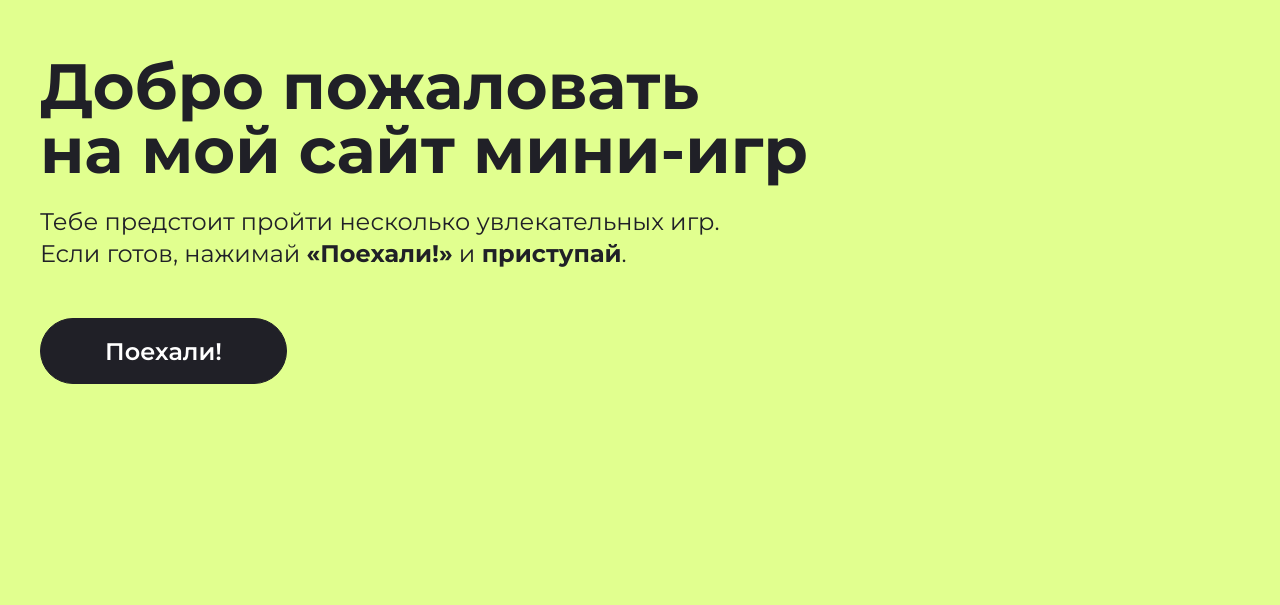
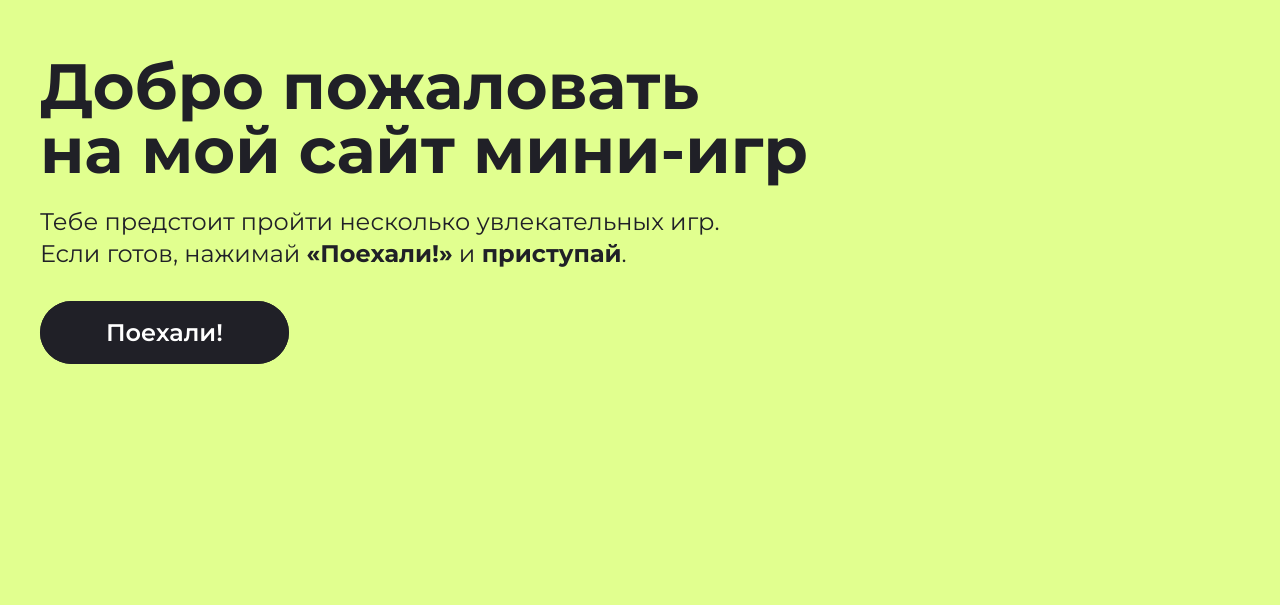
Before and after one commit to Bossgmm/2-nd-course-hw, a plain HTML site: page index.html in a window 1280 px wide. Shown: the part 142-747 px from the top of the page. Drawn offline with Linux system fonts and the light colour scheme.

Commit message:
Сorrecting validity

```diff
--- a/index.html
+++ b/index.html
@@ -4,12 +4,12 @@
     <meta charset="UTF-8">
     <meta name="viewport" content="width=device-width, initial-scale=1.0">
     <title>Мини-игры</title>
-    <link rel="preconnect" href="https://fonts.googleapis.com" />
-    <link rel="preconnect" href="https://fonts.gstatic.com" crossorigin />
+    <link rel="preconnect" href="https://fonts.googleapis.com" >
+    <link rel="preconnect" href="https://fonts.gstatic.com" crossorigin >
     <link
       href="https://fonts.googleapis.com/css2?family=Montserrat:ital,wght@0,100..900;1,100..900&display=swap"
       rel="stylesheet"
-    />
+    >
     <link rel="stylesheet" href="style.css">
 </head>
 <body>
@@ -17,7 +17,7 @@
         <header class="header">
             <h1 class="title">Добро пожаловать <br>на мой сайт мини-игр</h1>
             <p class="subtitle">Тебе предстоит пройти несколько увлекательных игр. <br>Если готов, нажимай <span class="subtitle__span">«Поехали!»</span> и <span class="subtitle__span">приступай</span>.</p>
-           <a href="#about"> <button class="title-button">Поехали!</button></a>
+           <a href="#about" class="title-button">Поехали!</a>
         </header>
     </section>
 
--- a/style.scss
+++ b/style.scss
@@ -49,8 +49,6 @@ body {
 }
 
 .title-button {
-  width: 247px;
-  height: 66px;
   color: $white-color;
   font-family: Montserrat;
   font-size: 24px;
@@ -60,6 +58,8 @@ body {
   border: 1px solid $black-color;
   border-radius: 60px;
   background: $black-color;
+  padding: 16px 65px 16px 65px;
+  text-decoration: none;
 
   &:hover {
     background: $white-color;
```
Also changed, not shown: style.css, 1 other file.
